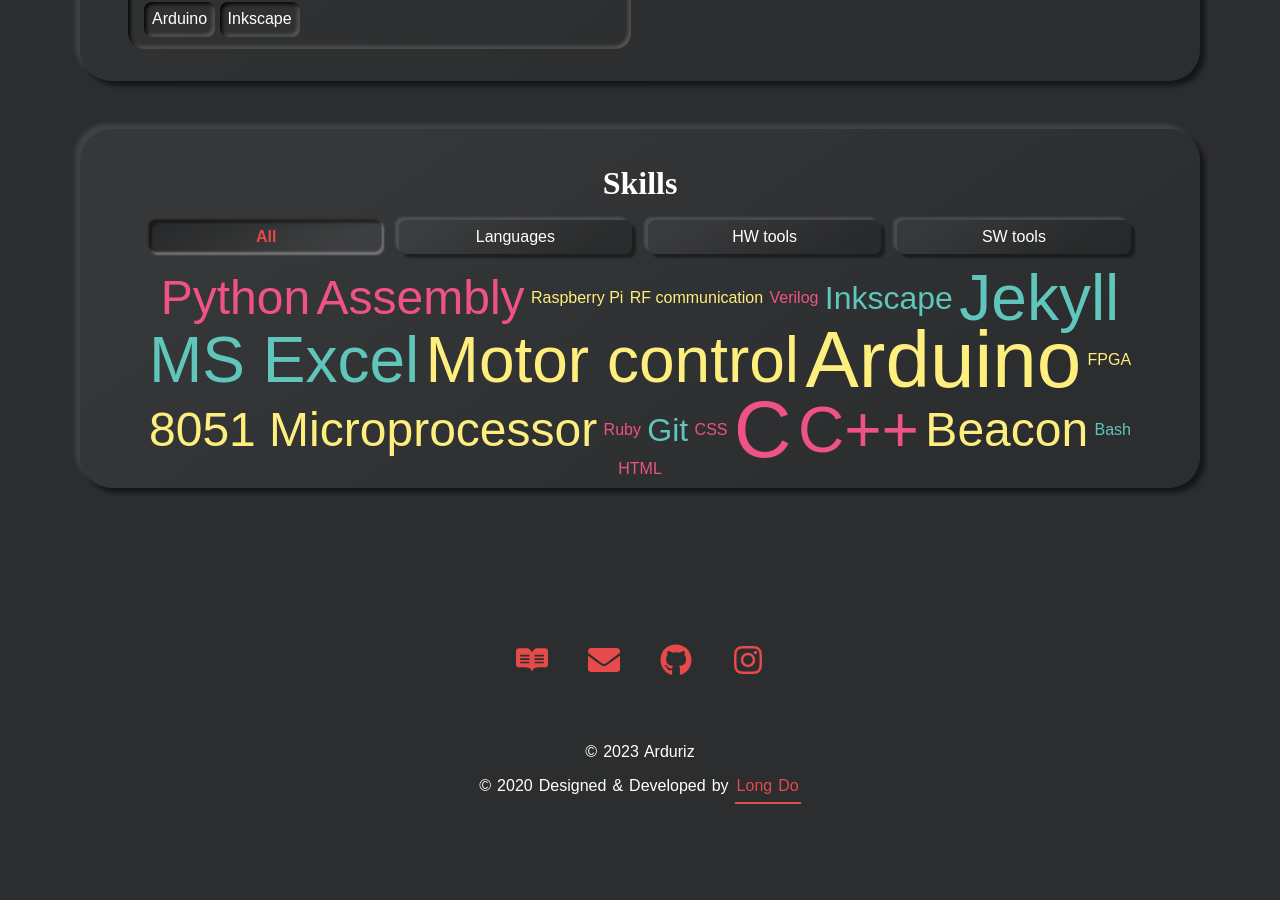
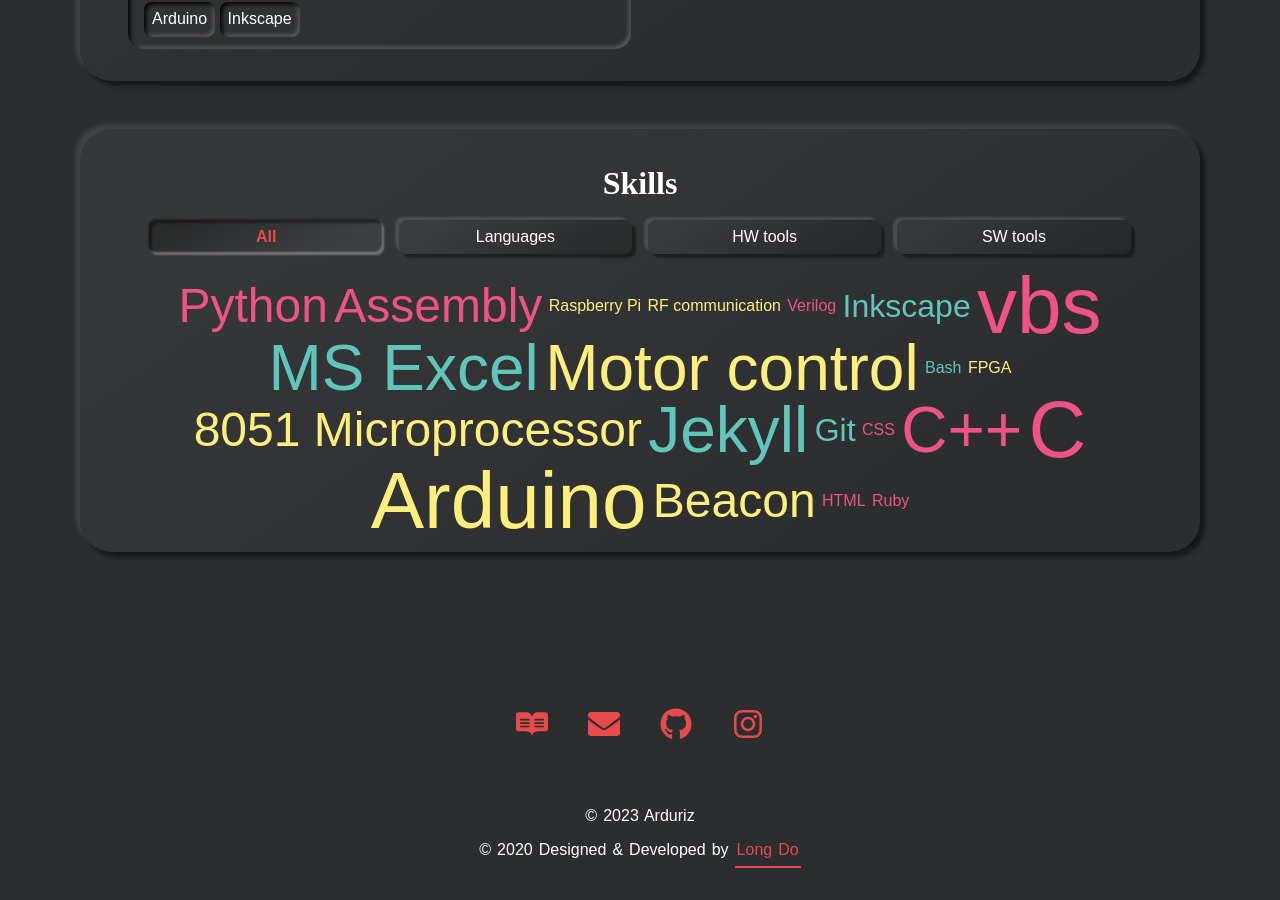
Before and after one commit to Aduryz/about, a Jekyll site: the page built from index.html, in a window 1280 px wide and 900 px high, scrolled down 4163 px. Built offline with Jekyll 4.4.1, drawn with Linux system fonts in a browser that asks for light colours; some web fonts are replaced; before the commit the page ends 4999 px from its top, so only the background shows below that.

Commit message:
Update skills-languages.yml

```diff
--- a/_data/skills-languages.yml
+++ b/_data/skills-languages.yml
@@ -28,3 +28,6 @@
 
 - name: Ruby
   weight: 1
+
+- name: vbs
+  weight: 5
```
